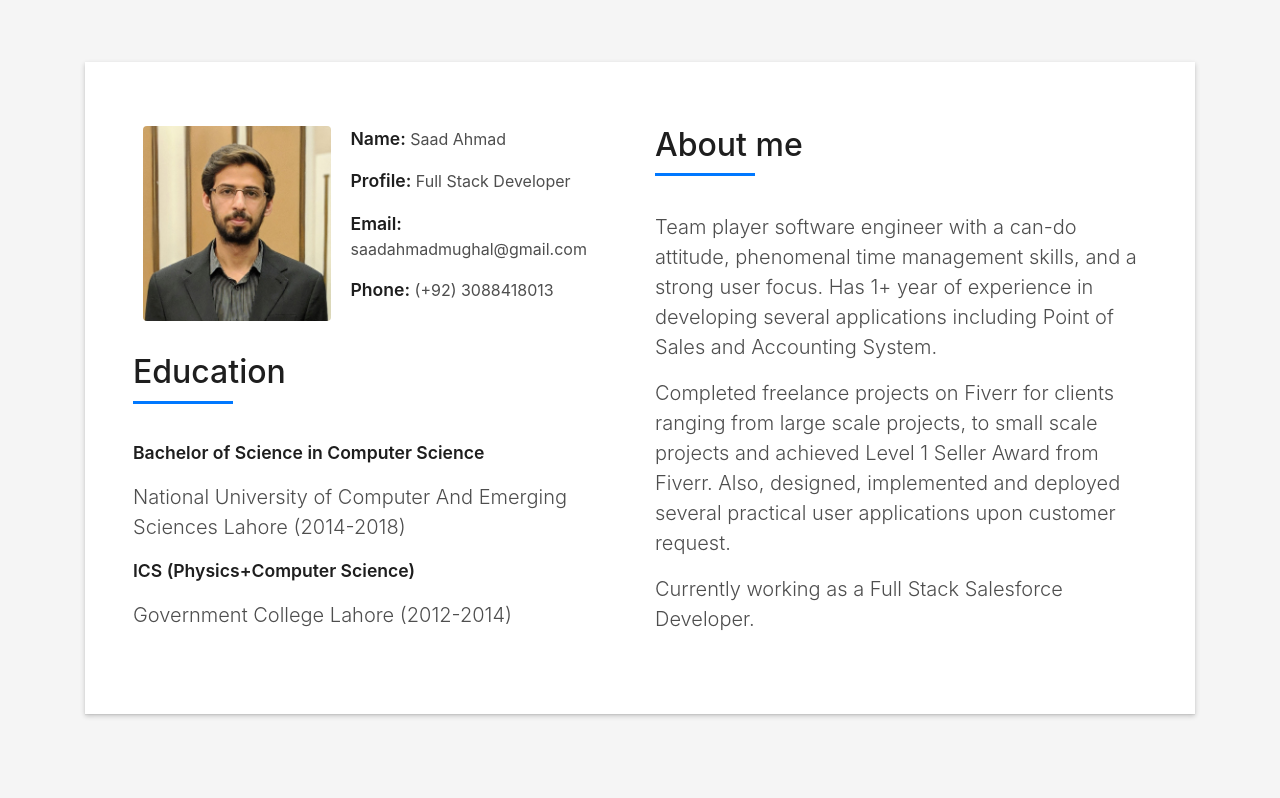
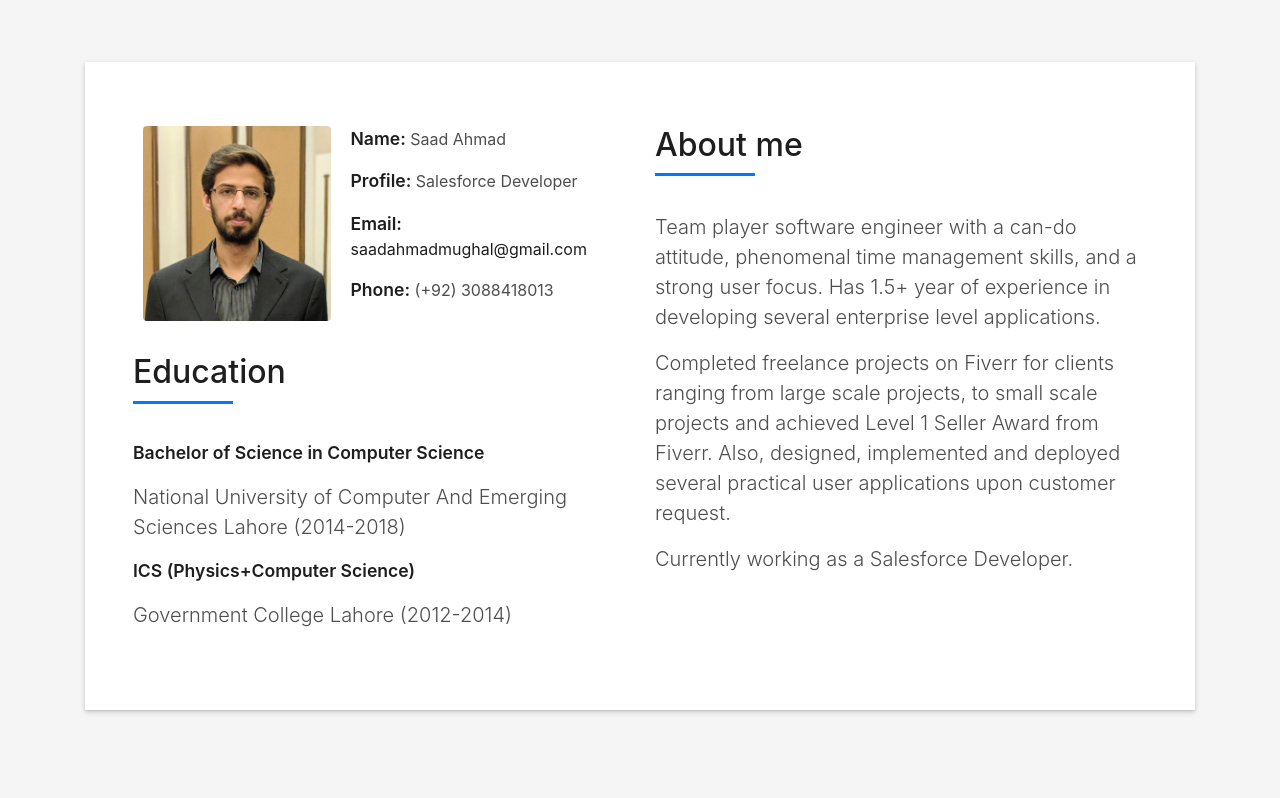
Before and after one commit to saadahmadmughal1/website, a plain HTML site: page index.html in a window 1280 px wide. Shown: the part 802-1600 px from the top of the page. Drawn offline with Linux system fonts and the light colour scheme; files whose address does not match are found by name.

Commit message:
Updation V2

```diff
--- a/index.html
+++ b/index.html
@@ -95,7 +95,7 @@
             <a class="nav-link js-scroll" href="#awards">Awards</a>
 			</li>
 			<li class="nav-item">
-            <a class="nav-link js-scroll"  href="https://drive.google.com/open?id=1oiy9RBMI4uTu8bHY4v8aeFf2T87mCmyi"  target="_blank">Download Resume</a>
+            <a class="nav-link js-scroll"  href="https://drive.google.com/open?id=1Oh6ZbSu7f-DDZg3WhDRkakI06JeCAfZM"  target="_blank">Download Resume</a>
 			</li>
           <li class="nav-item">
             <a class="nav-link js-scroll" href="#contact">Contact</a>
@@ -140,8 +140,8 @@
                   <div class="col-sm-6 col-md-7">
                     <div class="about-info">
                       <p><span class="title-s">Name: </span> <span>Saad Ahmad</span></p>
-                      <p><span class="title-s">Profile: </span> <span>Full Stack Developer</span></p>
-                      <p><span class="title-s">Email: </span> <span>saadahmadmughal@gmail.com</span></p>
+                      <p><span class="title-s">Profile: </span> <span>Salesforce Developer</span></p>
+                      <p><span class="title-s">Email: </span> <span><a href="mailto:saadahmadmughal@gmail.com" >saadahmadmughal@gmail.com</a></span></p>
                       <p><span class="title-s">Phone: </span> <span>(+92) 3088418013</span></p>
                     </div>
                   </div>
@@ -173,15 +173,14 @@
                   </div>
                   <p class="lead">
                    Team player software engineer with a can-do attitude, phenomenal time management skills,
-				   and a strong user focus. Has 1+ year of experience in developing several applications including
-				   Point of Sales and Accounting System.
+				   and a strong user focus. Has 1.5+ year of experience in developing several enterprise level applications.
                   </p>
                   <p class="lead">
 				  Completed freelance projects on Fiverr for clients ranging from large scale projects, to small scale projects and achieved Level 1 Seller Award from Fiverr. Also, designed, implemented and deployed several practical user applications upon customer request.
 
                   </p>
                   <p class="lead">
-          				  Currently working as a Full Stack Salesforce Developer.
+          				  Currently working as a Salesforce Developer.
                   </p>
                 </div>
               </div>
@@ -1133,7 +1132,7 @@ promotional solutions.
                     <ul class="list-ico">
                       <li><span class="ion-ios-location"></span> Lahore, Pakistan</li>
                       <li><span class="ion-ios-telephone"></span> (+92) 3088418013 </li>
-                      <li><span class="ion-email"></span> saadahmadmughal@gmail.com</li>
+                      <li><span class="ion-email"></span><a href="mailto:saadahmadmughal@gmail.com" >saadahmadmughal@gmail.com</a></li>
                     </ul>
                   </div>
                   <div class="socials">
```
